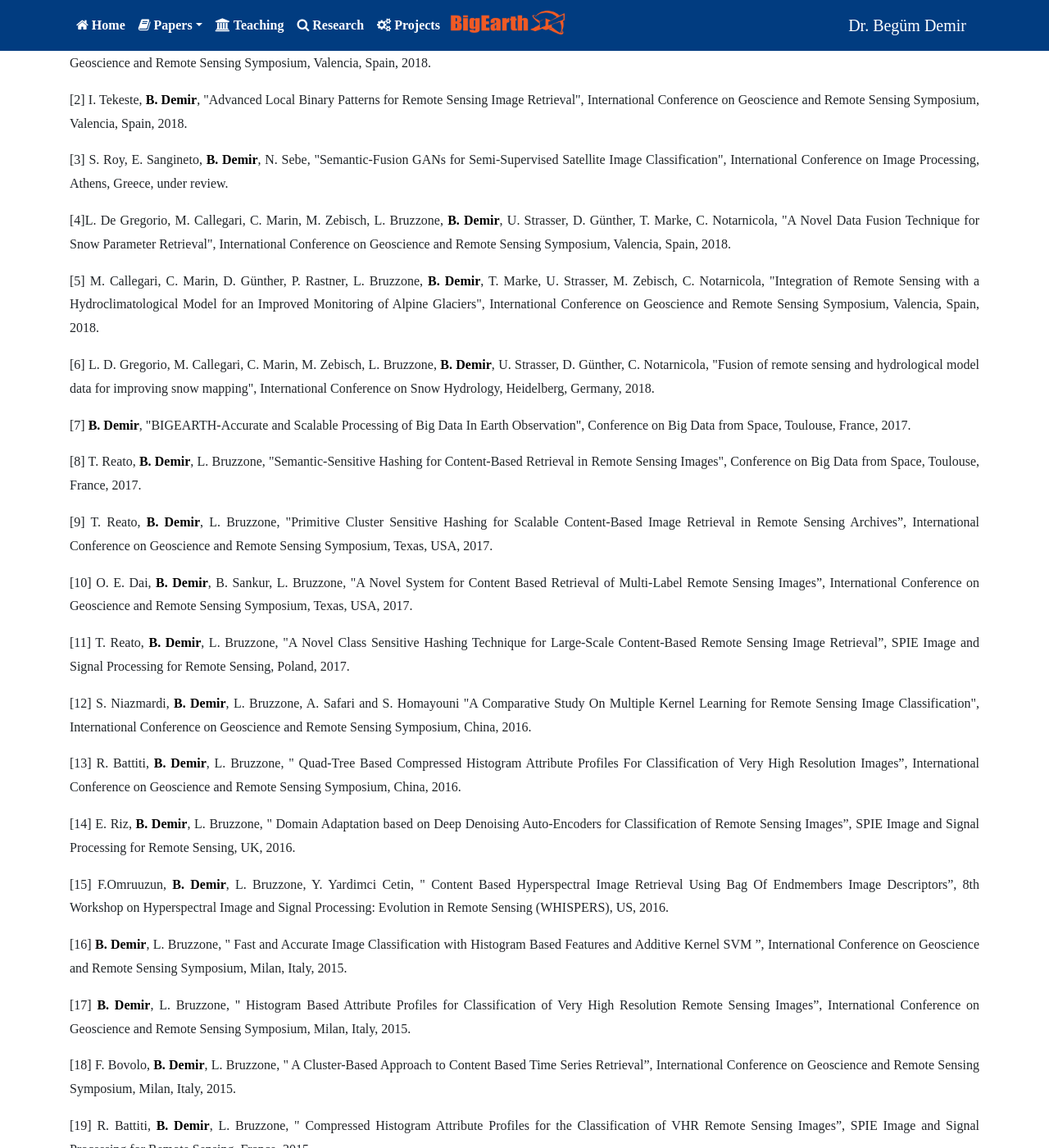
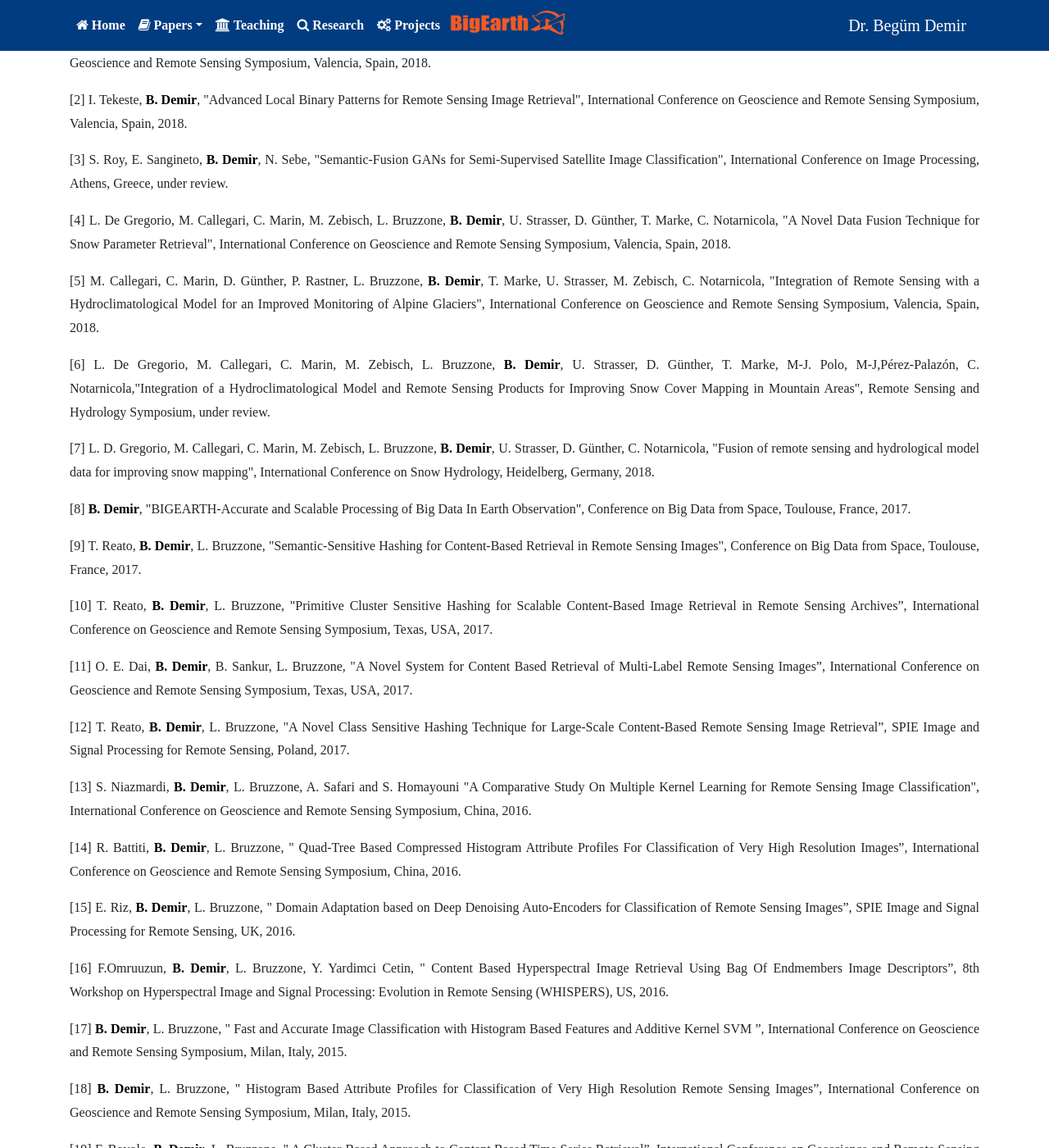
Before and after one commit to zafatar/bd, a Jekyll site: the page built from papers.md, in a window 1280 px wide and 1400 px high, scrolled down 2226 px. Shown: the whole window at 82% size. Built offline with Jekyll 4.4.1, drawn with Linux system fonts in a browser that asks for light colours; nearby versions of some CDN libraries; some web fonts are replaced; some of the changed text lies outside the part shown.

Commit message:
int conf part updated

```diff
--- a/papers.md
+++ b/papers.md
@@ -85,9 +85,11 @@
 
 	<p>[<span class='intConf'></span>] S. Roy, E. Sangineto, <span class="demir">B. Demir</span>, N. Sebe, "Semantic-Fusion GANs for Semi-Supervised Satellite Image Classification", International Conference on Image Processing, Athens, Greece, under review.</p>
 
-	<p>[<span class='intConf'></span>]L. De Gregorio, M. Callegari, C. Marin, M. Zebisch, L. Bruzzone, <span class="demir">B. Demir</span>, U. Strasser, D. Günther, T. Marke, C. Notarnicola, "A Novel Data Fusion Technique for Snow Parameter Retrieval",  International Conference on Geoscience and Remote Sensing Symposium, Valencia, Spain, 2018.</p>
+	<p>[<span class='intConf'></span>] L. De Gregorio, M. Callegari, C. Marin, M. Zebisch, L. Bruzzone, <span class="demir">B. Demir</span>, U. Strasser, D. Günther, T. Marke, C. Notarnicola, "A Novel Data Fusion Technique for Snow Parameter Retrieval",  International Conference on Geoscience and Remote Sensing Symposium, Valencia, Spain, 2018.</p>
 
 	<p>[<span class='intConf'></span>] M. Callegari, C. Marin, D. Günther, P. Rastner, L. Bruzzone, <span class="demir">B. Demir</span>, T. Marke, U. Strasser, M. Zebisch, C. Notarnicola, "Integration of Remote Sensing with a Hydroclimatological Model for an Improved Monitoring of Alpine Glaciers", International Conference on Geoscience and Remote Sensing Symposium, Valencia, Spain, 2018.</p>
+
+	<p>[<span class='intConf'></span>] L. De Gregorio, M. Callegari, C. Marin, M. Zebisch, L. Bruzzone, <span class="demir">B. Demir</span>, U. Strasser, D. Günther, T. Marke, M-J. Polo, M-J,Pérez-Palazón, C. Notarnicola,"Integration of a Hydroclimatological Model and Remote Sensing Products for Improving Snow Cover Mapping in Mountain Areas", Remote Sensing and Hydrology Symposium, under review.</p>
 
     <p>[<span class='intConf'></span>] L. D. Gregorio, M. Callegari, C. Marin, M. Zebisch, L. Bruzzone, <span class="demir">B. Demir</span>, U. Strasser, D. Günther, C. Notarnicola, "Fusion of remote sensing and hydrological model data for improving snow mapping", International Conference on Snow Hydrology, Heidelberg, Germany, 2018.</p>
 
```
